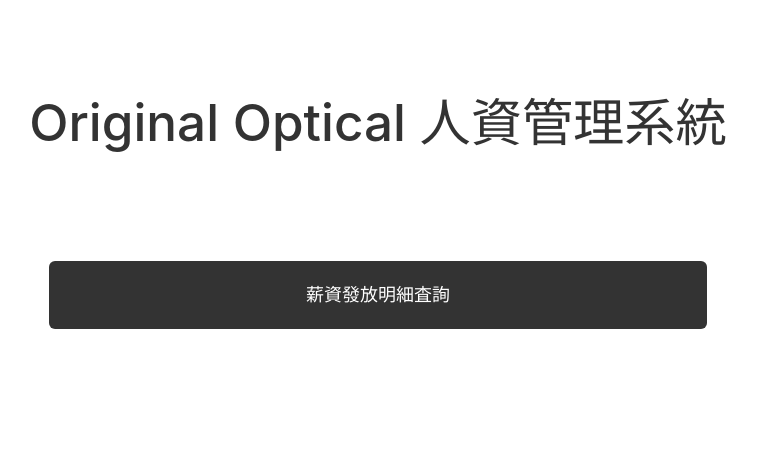
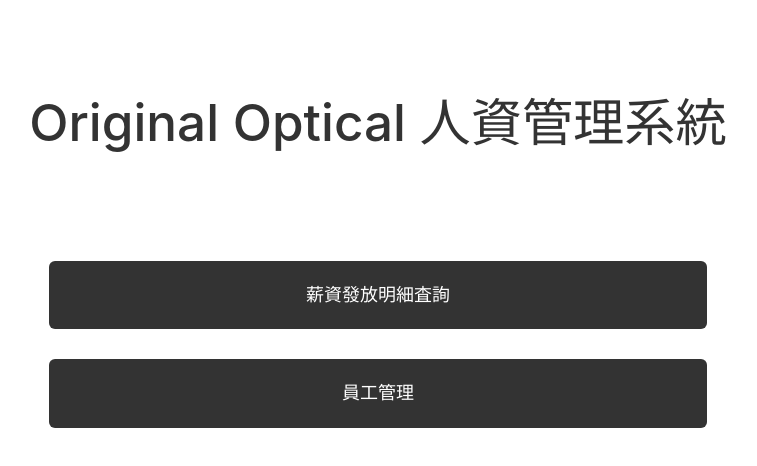
Before and after one commit to mimictype/originaloptical-payroll-frontend, a React (Vite) app: page / in a window 1280 px wide. Shown: the top 466 px of the page, without its empty margins (262-1019 px from the left). Built offline with nearby package versions, Linux system fonts and the light colour scheme.

Commit message:
員工管理ページ

```diff
--- a/src/App.tsx
+++ b/src/App.tsx
@@ -4,6 +4,7 @@
 import TopPage from './pages/TopPage'
 import PayrollQueryPage from './pages/PayrollQueryPage'
 import PayrollDetailPage from './pages/PayrollDetailPage'
+import EmployeeManagementPage from './pages/EmployeeManagementPage'
 
 function App() {
   return (
@@ -13,6 +14,7 @@
           <Route path="/" element={<TopPage />} />
           <Route path="/payroll-query" element={<PayrollQueryPage />} />
           <Route path="/payroll/:employeeId/:year/:month" element={<PayrollDetailPage />} />
+            <Route path="/employee-management" element={<EmployeeManagementPage />} />
         </Routes>
       </div>
     </Router>
--- a/src/pages/PayrollListPage.tsx
+++ b/src/pages/EmployeeManagementPage.tsx
@@ -2,55 +2,37 @@
 import { useNavigate } from 'react-router-dom';
 import { fetchEmployees } from '../services/api';
 import type { Employee } from '../types/employee';
-import DateSelector from '../components/DateSelector';
 import '../components/employeeStyles.css';
 import './pageStyles.css';
 
-const PayrollListPage = () => {
+const EmployeeManagementPage = () => {
   const [employees, setEmployees] = useState<Employee[]>([]);
   const [loading, setLoading] = useState<boolean>(true);
   const [error, setError] = useState<string | null>(null);
 
-  // Initialize with default values to avoid null state
-  const now = new Date();
-  const currentRocYear = now.getFullYear() - 1911;
-  const currentMonth = now.getMonth() + 1;
-  const [selectedYear, setSelectedYear] = useState<number>(currentRocYear);
-  const [selectedMonth, setSelectedMonth] = useState<number>(currentMonth);
-
   const navigate = useNavigate();
-
-  // 日期変更時の処理
-  const handleDateChange = (year: number, month: number) => {
-    console.log(`EmployeeList received date change: ${year}年 ${month}月`);
-    setSelectedYear(year);
-    setSelectedMonth(month);
-  };
 
   // 従業員データの読み込み
   useEffect(() => {
     const getEmployees = async () => {
       try {
         setLoading(true);
-        // useCache=true to use cached data if available
         const data = await fetchEmployees(true);
-        console.log(`Fetched ${data.length} employees`);
         setEmployees(data);
         setError(null);
       } catch (err) {
-        console.error('従業員データの取得に失敗しました', err);
         setError('従業員データの取得に失敗しました。再読み込みをお試しください。');
       } finally {
         setLoading(false);
       }
     };
-
     getEmployees();
   }, []);
 
   // 従業員を選択した時の処理
   const handleEmployeeSelect = (employee: Employee) => {
-    navigate(`/payroll/${employee.employee_id}/${selectedYear}/${selectedMonth}`);
+    // 詳細ページはまだ作成しないため、何もしない
+    // navigate(`/employee-management/${employee.employee_id}`);
   };
 
   return (
@@ -62,16 +44,10 @@
         >
           ← 首頁
         </button>
-        <h2>薪資發放明細査詢</h2>
+        <h2>員工管理</h2>
       </div>
-
-      {/* 年月選擇器 */}
-      <DateSelector onDateChange={handleDateChange} />
-
       {loading && <p className="loading-message">載入中...</p>}
-
       {error && <div className="error-message">{error}</div>}
-
       {/* 従業員一覧 */}
       {!loading && employees.length > 0 && (
         <div className="employee-grid">
@@ -89,7 +65,6 @@
           ))}
         </div>
       )}
-
       {!loading && employees.length === 0 && (
         <div className="no-employees">
           <p>従業員データはありません</p>
@@ -99,4 +74,4 @@
   );
 };
 
-export default PayrollListPage;
+export default EmployeeManagementPage;
--- a/src/pages/TopPage.tsx
+++ b/src/pages/TopPage.tsx
@@ -18,6 +18,9 @@
         <Link to="/payroll-query" className="button-block">
           薪資發放明細査詢
         </Link>
+        <Link to="/employee-management" className="button-block">
+          員工管理
+        </Link>
       </div>
     </div>
   );
```
